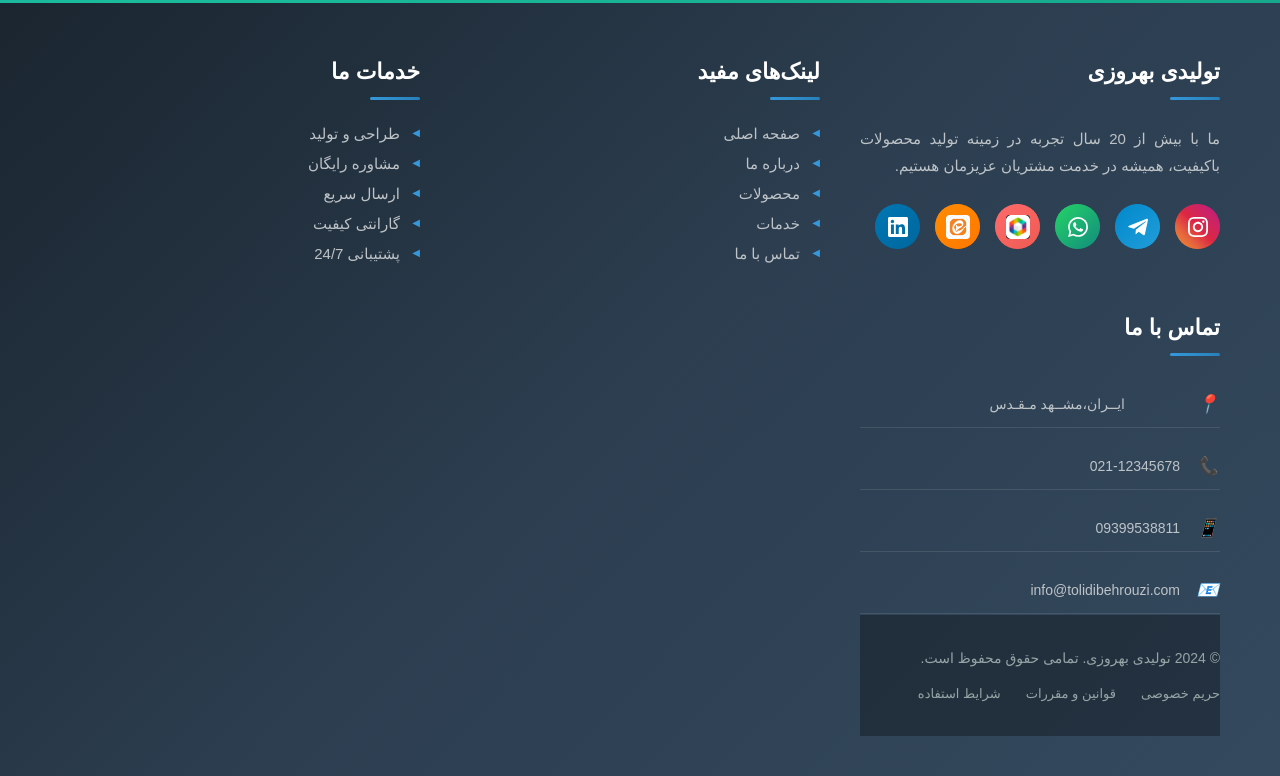
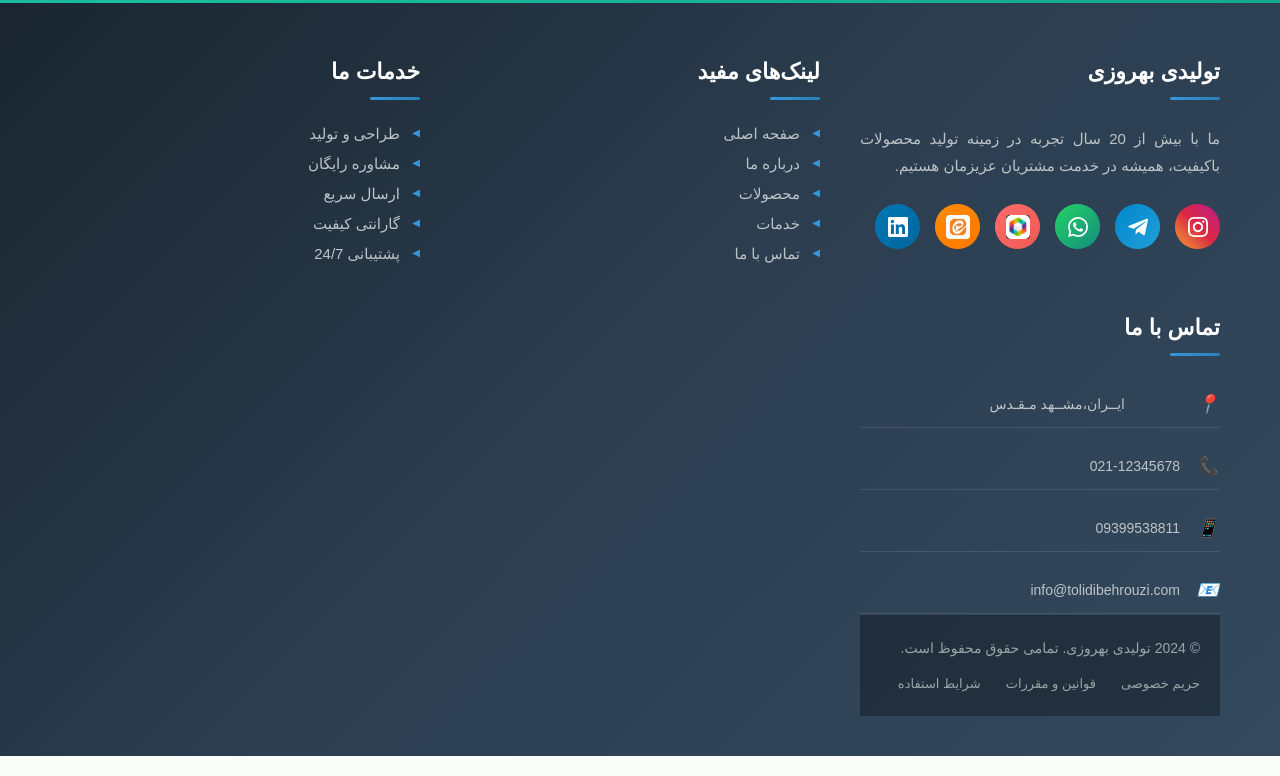
Before and after one commit to Mahdi-Behrouzi/tolidi_behrouzi, a PHP site: page / in a window 1280 px wide. Shown: the part 2398-3174 px from the top of the page. Run offline with PHP 8.4, Linux system fonts and the light colour scheme; some libraries are stand-ins or nearby versions.

Commit message:
Update style.css

```diff
--- a/style.css
+++ b/style.css
@@ -922,13 +922,13 @@ body, html {
 .footer-bottom {
   background: rgba(0, 0, 0, 0.3);
   backdrop-filter: blur(10px);
-  padding: 35px 0;
+  padding: 25px 0;
 }
 
 .footer-bottom-content {
   max-width: 1200px;
   margin: 0 auto;
-  padding: 5 20px;
+  padding: 0 20px;
   display: flex;
   justify-content: space-between;
   align-items: center;
```
